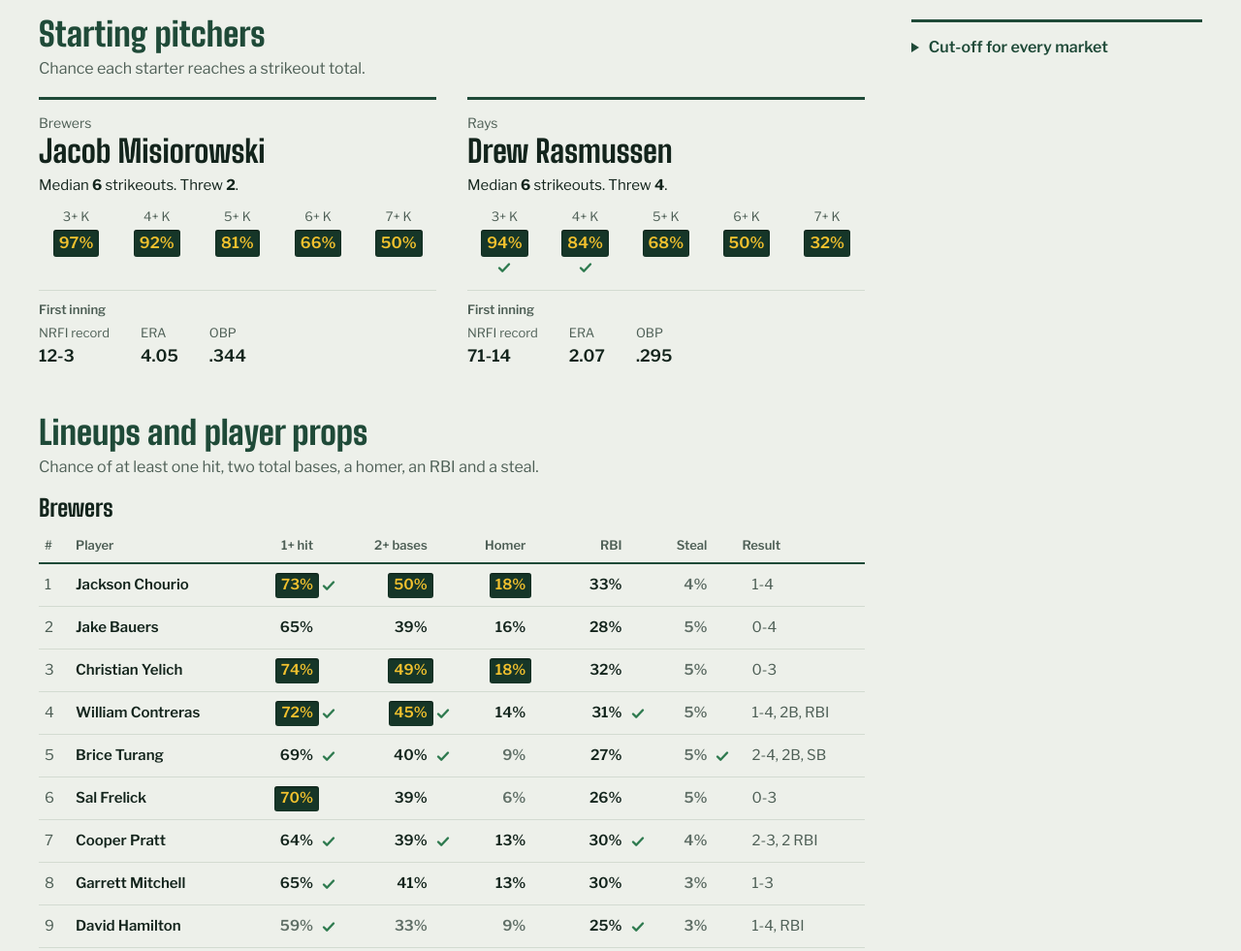
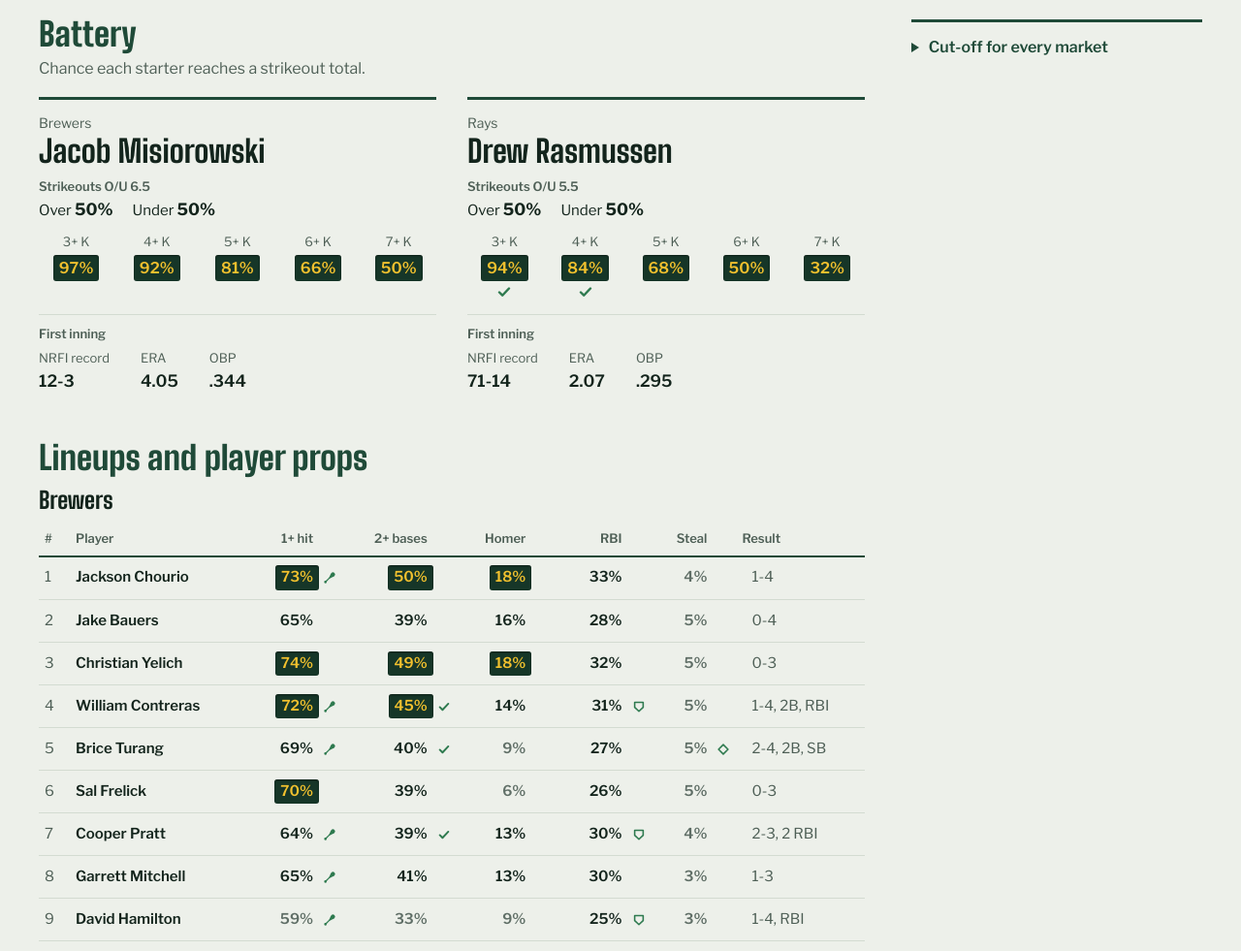
Before and after one commit to W-Riley-01/diamondmetrics-site, a website: page public/index.html in a window 1280 px wide. Shown: the part 1480-2461 px from the top of the page at 97% size. Drawn offline with Linux system fonts and the light colour scheme; no server answers.

Commit message:
Round 4: result lamps (green when the model's pick came true, red when it missed), strikeout O/U, battery heading, bat/plate/base/ball icons, yellow reserved for strong numbers, no 'indoors'; tests stop the whole server process tree

```diff
--- a/public/app.js
+++ b/public/app.js
@@ -83,29 +83,44 @@
     return el;
   }
 
-  function check() {
+  // A small line icon on a 16-unit grid. label null: decorative (hidden from screen readers).
+  function svgIcon(shapes, size, label) {
     const s = document.createElementNS(SVGNS, 'svg');
-    s.setAttribute('viewBox', '0 0 16 16');
-    s.setAttribute('width', '16');
-    s.setAttribute('height', '16');
-    s.setAttribute('aria-hidden', 'true');
-    s.setAttribute('focusable', 'false');
-    const p = document.createElementNS(SVGNS, 'path');
-    p.setAttribute('d', 'M3 8.5l3.2 3.2L13 4.5');
-    p.setAttribute('fill', 'none');
-    p.setAttribute('stroke', '#2E7A4F');
-    p.setAttribute('stroke-width', '2.4');
-    p.setAttribute('stroke-linecap', 'round');
-    p.setAttribute('stroke-linejoin', 'round');
-    s.append(p);
+    for (const [k, v] of [['viewBox', '0 0 16 16'], ['width', size], ['height', size], ['focusable', 'false'], ['class', 'ico']]) s.setAttribute(k, String(v));
+    if (label) { s.setAttribute('role', 'img'); s.setAttribute('aria-label', label); } else s.setAttribute('aria-hidden', 'true');
+    for (const [tag, attrs] of shapes) {
+      const el = document.createElementNS(SVGNS, tag);
+      const all = { fill: 'none', stroke: '#2E7A4F', 'stroke-width': '1.8', 'stroke-linecap': 'round', 'stroke-linejoin': 'round', ...attrs };
+      for (const [k, v] of Object.entries(all)) el.setAttribute(k, v);
+      s.append(el);
+    }
     return s;
   }
 
+  const CHECK = [['path', { d: 'M3 8.5l3.2 3.2L13 4.5', 'stroke-width': '2.4' }]];
+  // Lineup result icons, one per batter prop.
+  const ICONS = {
+    // A filled bat laid on the diagonal: knob, thin handle, tapering out to a rounded barrel.
+    hit: {
+      label: 'got a hit',
+      shapes: [['path', {
+        d: 'M-5.7-.75H-1C2-.75 3-2.5 5.5-2.5A2.5 2.5 0 0 1 5.5 2.5C3 2.5 2 .75-1 .75H-5.7A1.5 1.5 0 1 1-5.7-.75z',
+        transform: 'translate(8 8) rotate(-45)', fill: '#2E7A4F', stroke: 'none',
+      }]],
+    },
+    tb: { label: 'two or more bases', shapes: [['path', { d: 'M3 8.5l3.2 3.2L13 4.5', 'stroke-width': '2.2' }]] },
+    hr: { label: 'homered', shapes: [['circle', { cx: '8', cy: '8', r: '5.8' }], ['path', { d: 'M4.8 3.6c1.5 1.3 2.2 2.7 2.2 4.4s-.7 3.1-2.2 4.4', 'stroke-width': '1.2' }], ['path', { d: 'M11.2 3.6C9.7 4.9 9 6.3 9 8s.7 3.1 2.2 4.4', 'stroke-width': '1.2' }]] },
+    rbi: { label: 'drove in a run', shapes: [['path', { d: 'M3 2.8h10v6L8 13.4 3 8.8z' }]] },
+    sb: { label: 'stole a base', shapes: [['path', { d: 'M8 2.4L13.6 8 8 13.6 2.4 8z' }]] },
+  };
+
   // A check mark with words for screen readers, in a fixed-width slot so numbers stay aligned.
-  const mark = (yes, words) => h('span', { class: 'ck' }, yes ? [check(), h('span', { class: 'sr' }, ' ' + words)] : null);
+  const mark = (yes, words) => h('span', { class: 'ck' }, yes ? [svgIcon(CHECK, 16, null), h('span', { class: 'sr' }, ' ' + words)] : null);
+  // A lineup result icon in the same slot; the icon itself carries the words.
+  const propMark = (yes, kind) => h('span', { class: 'ck' }, yes ? svgIcon(ICONS[kind].shapes, 14, ICONS[kind].label) : null);
 
-  // A board lamp. Decorative: the text next to it carries the meaning.
-  const lamp = (on) => h('span', { class: 'lamp' + (on ? ' on' : ''), 'aria-hidden': 'true' });
+  // A board lamp. Decorative: the text next to it carries the meaning. state: '' (unlit), 'on' (live), 'hit' or 'miss'.
+  const lamp = (state) => h('span', { class: 'lamp' + (state ? ' ' + state : ''), 'aria-hidden': 'true' });
 
   // ---------- number and date formatting ----------
   const ok = (x) => typeof x === 'number' && Number.isFinite(x);
@@ -113,6 +128,7 @@
   const whole = (p) => Math.round(Number((p * 100).toPrecision(12)));
   const wholePct = (r) => (r <= 0 ? '<1%' : r >= 100 ? '>99%' : r + '%');
   const pct = (p) => (ok(p) ? wholePct(whole(p)) : '–');
+  const dist = (p) => Number(Math.abs(p - 0.5).toPrecision(12)); // so 0.45 and 0.55 count as the same distance from 50%
 
   function tier(p, key) {
     const t = THRESH[key];
@@ -125,11 +141,9 @@
   const btier = (p, key) => tier(p, key).replace('p-', 'b-');
 
   const pcell = (p, key) => h('span', { class: 'p ' + tier(p, key) }, pct(p));
-  const num1 = (x) => (ok(x) ? x.toFixed(1) : '–');
-  const trim1 = (x) => num1(x).replace(/\.0$/, '');
   const fix2 = (x) => (ok(x) ? x.toFixed(2) : '–');
   const dot3 = (x) => (ok(x) ? x.toFixed(3).replace(/^0\./, '.') : '–');
-  const runs = (x) => (ok(x) ? trim1(x) + (x === 1 ? ' run' : ' runs') : '–');
+  const runs = (x) => (ok(x) ? x.toFixed(1).replace(/\.0$/, '') + (x === 1 ? ' run' : ' runs') : '–');
 
   function ymd(s) {
     const m = /^(\d{4})-(\d{2})-(\d{2})$/.exec(s || '');
@@ -265,17 +279,22 @@
     return null;
   }
 
-  // The total-runs line shown on the board: the .5 line whose over chance is closest to 50%; on a tie, the higher line.
-  function ouLine(over) {
+  // The over/under line closest to even: of the lines in `over` (key -> chance of going over), the one whose
+  // unrounded chance is closest to 50%; on a tie, the higher line. lineOf turns a key into the line number.
+  function closestLine(over, lineOf) {
     let best = null;
     for (const k of Object.keys(over || {})) {
       const p = over[k];
-      if (!k.endsWith('.5') || !ok(p)) continue;
-      const d = Number(Math.abs(p - 0.5).toPrecision(12)); // so 0.45 and 0.55 count as the same distance
-      if (!best || d < best.d || (d === best.d && Number(k) > Number(best.k))) best = { k, d, over: whole(p) };
+      const line = lineOf(k);
+      if (line === null || !ok(p)) continue;
+      const d = dist(p);
+      if (!best || d < best.d || (d === best.d && line > best.line)) best = { line, d, p, over: whole(p) };
     }
     return best;
   }
+  // Total runs: the .5 keys of markets.total_over. Strikeouts: k_over[n] is n or more, the over on line n - 0.5.
+  const ouLine = (over) => closestLine(over, (k) => (k.endsWith('.5') ? Number(k) : null));
+  const kLine = (over) => closestLine(over, (k) => (/^\d+$/.test(k) ? Number(k) - 0.5 : null));
 
   // Dew point in whole °F: the file's value, or Magnus from temperature and humidity (the engine's constants 6.1078, 7.5, 237.3).
   function dewPointF(w) {
@@ -307,8 +326,7 @@
 
   // The board's top line: park, then first pitch, the date, or a stopped game's status; a lit lamp while live.
   function topLine(g, date, ls) {
-    const indoor = g.roof === 'dome' || (g.weather && g.weather.wind_label === 'Indoors');
-    const where = g.park ? g.park + (indoor ? ', indoors.' : '.') : null;
+    const where = g.park ? g.park + '.' : null;
     const day = longDate(date);
     const first = clock(g.start_time_utc);
     let when;
@@ -323,7 +341,7 @@
       if (g.status === 'live') live = liveText(g);
     }
     return [h('p', { class: 'bd-where' }, [where, when].filter(Boolean).join(' ')),
-      live ? h('p', { class: 'bd-live' }, lamp(true), live) : null];
+      live ? h('p', { class: 'bd-live' }, lamp('on'), live) : null];
   }
 
   // The line score: a plate per inning (at least nine), then R, H and E. ls is null before it loads or when it can't be fetched.
@@ -371,16 +389,69 @@
       h('tbody', null, row('away'), row('home')));
   }
 
+  // The model's pick for each board market and whether it came true (page.json results only).
+  // Each item: { cls, label (text and nodes), pick (null when even), hit (true, false, or null when unknown) }.
+  function boardPicks(g) {
+    const m = g.markets || {};
+    const res = finalResults(g);
+    const items = [];
+
+    // Winner: the higher unrounded win chance; exactly even means no pick.
+    const aw = m.away_win;
+    const hw = m.home_win;
+    if (ok(aw) && ok(hw)) {
+      const pick = aw === hw || aw === 0.5 || hw === 0.5 ? null : aw > hw ? 'away' : 'home';
+      let hit = null;
+      if (pick && res && ok(res.away_score) && ok(res.home_score) && res.away_score !== res.home_score) {
+        hit = (res.away_score > res.home_score ? 'away' : 'home') === pick;
+      }
+      items.push({ cls: 'lr-win', label: ['Winner ', pick ? nick(g[pick + '_team']) : 'even'], pick, hit });
+    }
+
+    // First 5: the highest of away, home and tie; a tie for the top means no pick.
+    const f5 = { away: m.f5_away, home: m.f5_home, tie: m.f5_tie };
+    if (Object.values(f5).every(ok)) {
+      const top = Math.max(f5.away, f5.home, f5.tie);
+      const leaders = Object.keys(f5).filter((k) => f5[k] === top);
+      const pick = leaders.length === 1 ? leaders[0] : null;
+      const led = res ? res.led_after_5 : null;
+      const hit = pick && (led === 'away' || led === 'home' || led === 'tie') ? led === pick : null;
+      items.push({ cls: 'lr-f5', label: ['First 5 ', pick === 'tie' ? 'Tie' : pick ? nick(g[pick + '_team']) : 'even'], pick, hit });
+    }
+
+    // Total runs: Over or Under on the board's line, whichever is likelier.
+    const ou = ouLine(m.total_over);
+    if (ou) {
+      const pick = ou.p > 0.5 ? 'over' : ou.p < 0.5 ? 'under' : null;
+      const hit = pick && res && ok(res.total_runs) ? (res.total_runs > ou.line) === (pick === 'over') : null;
+      items.push({ cls: 'lr-tot', label: pick ? ['Total ', pick === 'over' ? 'Over ' : 'Under ', String(ou.line)] : ['Total ', String(ou.line), ' even'], pick, hit });
+    }
+
+    // NRFI: no run in the 1st when the chance is above 50%, otherwise YRFI with the other side of the number.
+    const p = m.no_run_first;
+    const nrPick = ok(p) ? (p > 0.5 ? 'nrfi' : p < 0.5 ? 'yrfi' : null) : null;
+    const rif = res ? res.run_in_first : null;
+    items.push({
+      cls: 'lr-nr',
+      label: nrPick === 'yrfi'
+        ? ['YRFI ', num(wholePct(100 - whole(p)), 'b-plain')]
+        : ['NRFI ', num(pct(p), btier(p, 'nrfi'))],
+      pick: nrPick,
+      hit: nrPick && typeof rif === 'boolean' ? (nrPick === 'nrfi' ? !rif : rif) : null,
+    });
+    return items;
+  }
+
   function board(g, date) {
     const m = g.markets || {};
-    const res = finalResults(g);
+    const fin = g.status === 'final';
     const ou = ouLine(m.total_over);
 
     // Sportsbook layout: the away row shows the over, the home row the under, for the same line; the pair adds to 100.
     function ouCell(side) {
       if (!ou) return plate('–', 'b-plain');
       const over = side === 'away';
-      return plate(wholePct(over ? ou.over : 100 - ou.over), 'b-plain', (over ? 'Over ' : 'Under ') + ou.k);
+      return plate(wholePct(over ? ou.over : 100 - ou.over), 'b-plain', (over ? 'Over ' : 'Under ') + ou.line);
     }
 
     function row(side) {
@@ -404,13 +475,17 @@
         h('th', { scope: 'col' }, 'Total runs O/U'))),
       h('tbody', null, row('away'), row('home')));
 
-    // The lamp shows only where the result is a known yes or no.
-    const nrLit = res && typeof res.run_in_first === 'boolean' ? !res.run_in_first : null;
-    const lamps = h('div', { class: 'lamprow' },
-      h('p', { class: 'lr-nr' },
-        nrLit === null ? null : lamp(nrLit),
-        'NRFI ', num(pct(m.no_run_first), btier(m.no_run_first, 'nrfi')),
-        nrLit ? h('span', { class: 'sr' }, ' It happened.') : null));
+    // Result lamps: unlit before and during the game; on a final, green if the pick came true and red if it missed.
+    // No lamp when there is no pick, or the result isn't in page.json.
+    const lamps = h('div', { class: 'lamprow' }, h('ul', { class: 'lr' }, boardPicks(g).map((it) => {
+      let state = null;
+      if (it.pick && !fin) state = '';
+      else if (it.pick && it.hit !== null) state = it.hit ? 'hit' : 'miss';
+      return h('li', { class: it.cls },
+        state === null ? null : lamp(state),
+        it.label,
+        state === 'hit' || state === 'miss' ? h('span', { class: 'sr' }, state === 'hit' ? " Model's pick came true." : " Model's pick missed.") : null);
+    })));
 
     const top = h('div', { class: 'bd-top' }, topLine(g, date, null));
     // The scroll box stays in place across refreshes, so keyboard focus on it is kept.
@@ -512,13 +587,16 @@
     const res = finalResults(g);
     const threw = res && res.starter_k && ok(res.starter_k[side]) ? res.starter_k[side] : null;
     const ladder = Object.keys(p.k_over || {}).sort((a, b) => Number(a) - Number(b));
+    const kl = kLine(p.k_over);
     const f = p.first_inning;
     return h('div', { class: 'pit' },
       h('div', { class: 'who' }, nick(team)),
       h('div', { class: 'nm' }, p.name),
-      h('p', { class: 'ks' },
-        'Median ', h('b', null, trim1(p.median_k)), p.median_k === 1 ? ' strikeout.' : ' strikeouts.',
-        threw !== null ? [' Threw ', h('b', null, String(threw)), '.'] : null),
+      kl ? h('div', { class: 'kou' },
+        h('div', { class: 'kou-l' }, 'Strikeouts O/U ' + kl.line),
+        h('div', { class: 'kou-v' },
+          h('span', null, 'Over ', h('b', null, wholePct(kl.over))),
+          h('span', null, 'Under ', h('b', null, wholePct(100 - kl.over))))) : null,
       h('div', { class: 'ladder' }, ladder.map((k) => h('div', { class: 'rung' },
         h('div', { class: 'l' }, k + '+ K'),
         h('div', { class: 'v' }, pcell(p.k_over[k], 'k' + k)),
@@ -541,7 +619,7 @@
     const fin = !!(res && res.batters);
     const byId = {};
     if (fin) for (const r of res.batters[side] || []) byId[r.id] = r;
-    const cell = (p, key, yes) => h('td', null, h('span', { class: 'pv' }, pcell(p, key), fin ? mark(yes, 'happened') : null));
+    const cell = (p, key, kind, yes) => h('td', null, h('span', { class: 'pv' }, pcell(p, key), fin ? propMark(yes, kind) : null));
     const thead = h('thead', null, h('tr', null,
       h('th', { class: 'o', scope: 'col' }, '#'),
       h('th', { class: 'l', scope: 'col' }, 'Player'),
@@ -552,11 +630,11 @@
       return h('tr', null,
         h('td', { class: 'o' }, String(r.slot)),
         h('td', { class: 'n' }, r.name),
-        cell(r.hit, 'hit', b && b.h >= 1),
-        cell(r.tb2, 'tb', b && b.tb >= 2),
-        cell(r.hr, 'hr', b && b.hr >= 1),
-        cell(r.rbi, 'rbi', b && b.rbi >= 1),
-        cell(r.sb, 'sb', b && b.sb >= 1),
+        cell(r.hit, 'hit', 'hit', b && b.h >= 1),
+        cell(r.tb2, 'tb', 'tb', b && b.tb >= 2),
+        cell(r.hr, 'hr', 'hr', b && b.hr >= 1),
+        cell(r.rbi, 'rbi', 'rbi', b && b.rbi >= 1),
+        cell(r.sb, 'sb', 'sb', b && b.sb >= 1),
         fin ? h('td', { class: 'rs' }, b ? b.line : '–') : null);
     }));
     const table = h('table', { class: 't' + (fin ? ' fin' : '') }, h('caption', { class: 'sr' }, team + ' batting order'), thead, tbody);
@@ -690,9 +768,9 @@
       const b = board(g, page.date);
       boardSlot.replaceChildren(b);
       mainCol.replaceChildren(...[conditions(g), totals(g),
-        section('pitchers', 'Starting pitchers', 'Chance each starter reaches a strikeout total.',
+        section('pitchers', replay ? 'Battery' : "Today's battery", 'Chance each starter reaches a strikeout total.',
           h('div', { class: 'pits' }, pitcher(g, 'away'), pitcher(g, 'home'))),
-        section('lineups', 'Lineups and player props', 'Chance of at least one hit, two total bases, a homer, an RBI and a steal.',
+        section('lineups', 'Lineups and player props', null,
           lineupTable(g, 'away'), lineupTable(g, 'home')),
       ].filter(Boolean));
       score.show(g, b);
--- a/public/styles.css
+++ b/public/styles.css
@@ -1,6 +1,6 @@
 /* diamondmetrics: MLB predictions. Outfield scoreboard look. Light theme only.
-   Fonts are self-hosted (SIL Open Font License, see fonts/). One meaning for yellow:
-   yellow numerals on a green plate mean strong; a yellow outline marks the half-inning being played. */
+   Fonts are self-hosted (SIL Open Font License, see fonts/). Yellow means only one thing:
+   yellow numerals on a green plate are strong. Lamps are green (pick came true), red (missed) or white (live). */
 
 @font-face {
   font-family: "Big Shoulders";
@@ -26,6 +26,8 @@
   --seam: #2B5B46;
   --white: #F4F5F0;
   --lamp: #F2C12E;
+  --hit: #7CF0A6;
+  --miss: #FF6B5E;
   --dim: #93AB9E;
   --label: #C9D6CE;
   --ground: #EDF0EA;
@@ -79,7 +81,7 @@ a:hover { color: var(--hover); }
 .links { display: flex; flex-wrap: wrap; column-gap: 8px; font-size: 15px; }
 .links a { display: inline-flex; align-items: center; min-height: 44px; padding: 0 10px; color: var(--label); text-decoration: none; }
 .links a:hover { color: #fff; }
-.links a[aria-current] { color: #fff; text-decoration: underline 3px var(--lamp); text-underline-offset: 9px; }
+.links a[aria-current] { color: #fff; text-decoration: underline 3px var(--white); text-underline-offset: 9px; }
 
 /* ---------- countdown ---------- */
 .countdown { padding-top: 24px; display: flex; flex-wrap: wrap; align-items: center; column-gap: 14px; row-gap: 8px; }
@@ -113,16 +115,18 @@ h1 + .upd { margin-top: 14px; }
 .b-low { color: var(--dim); }
 .cap { margin-top: 5px; font-size: 13px; color: var(--label); white-space: nowrap; }
 
-/* lamps */
+/* lamps: unlit, live (white), pick came true (green), pick missed (red) */
 .lamp { flex: none; display: inline-block; width: 14px; height: 14px; border-radius: 50%; background: var(--plate); box-shadow: inset 0 0 0 2px var(--seam); }
-.lamp.on { background: #FFF8D6; box-shadow: 0 0 0 2px var(--lamp), 0 0 10px 2px rgba(242, 193, 46, .65); }
+.lamp.on { background: var(--white); box-shadow: 0 0 0 2px rgba(244, 245, 240, .35), 0 0 10px 2px rgba(244, 245, 240, .55); }
+.lamp.hit { background: var(--hit); box-shadow: 0 0 0 2px rgba(124, 240, 166, .35), 0 0 10px 2px rgba(124, 240, 166, .55); }
+.lamp.miss { background: var(--miss); box-shadow: 0 0 0 2px rgba(255, 107, 94, .35), 0 0 10px 2px rgba(255, 107, 94, .55); }
 
 /* out-of-town board */
 .oot h2 { margin: 0 0 16px; font-family: var(--display); font-weight: 800; font-size: 28px; line-height: 1; color: var(--white); }
 .oot-grid { display: grid; grid-template-columns: repeat(auto-fill, minmax(340px, 1fr)); gap: 10px; }
 .gm { font: inherit; color: var(--white); background: transparent; border: 0; box-shadow: inset 0 0 0 1px var(--seam); border-radius: 4px; min-width: 0; min-height: 44px; padding: 8px 12px; display: flex; flex-wrap: wrap; align-items: center; gap: 6px 8px; text-align: left; cursor: pointer; }
 .gm:hover { background: var(--seam); }
-.gm[aria-pressed="true"] { background: var(--seam); outline: 2px solid var(--lamp); outline-offset: -2px; }
+.gm[aria-pressed="true"] { background: var(--seam); outline: 2px solid var(--white); outline-offset: -2px; }
 .gm[aria-pressed="true"]:focus-visible { outline-width: 3px; outline-offset: 2px; }
 .gm-t { font-family: var(--display); font-weight: 800; font-size: 22px; line-height: 1; }
 .gm-at { font-size: 14px; color: var(--label); }
@@ -145,7 +149,7 @@ h1 + .upd { margin-top: 14px; }
 .ls .rhe.first { border-left: 2px solid var(--seam); padding-left: 10px; }
 .ip { display: flex; align-items: center; justify-content: center; width: 34px; height: 40px; margin: 0 auto; background: var(--plate); border-radius: 3px; box-shadow: inset 0 2px 3px rgba(0, 0, 0, .5); font-family: var(--display); font-weight: 700; font-size: 28px; line-height: 1; color: var(--white); }
 .ip.big { width: 44px; height: 48px; font-size: 34px; }
-.ip.cur { outline: 2px solid var(--lamp); outline-offset: -2px; }
+.ip.cur { outline: 2px solid var(--white); outline-offset: -2px; }
 
 /* main board: model numbers, below the line score */
 .model { margin-top: 18px; padding-top: 6px; border-top: 2px solid var(--seam); }
@@ -156,9 +160,11 @@ h1 + .upd { margin-top: 14px; }
 .nick { display: block; font-family: var(--display); font-weight: 800; font-size: 48px; line-height: 1; color: var(--white); white-space: nowrap; }
 .pitch { display: block; margin-top: 6px; font-size: 14px; font-weight: 400; color: var(--label); white-space: nowrap; }
 
+/* result lamps: one per board market */
 .lamprow { margin-top: 14px; padding-top: 14px; border-top: 2px solid var(--seam); }
-.lr-nr { font-size: 15px; color: var(--white); }
-.lr-nr .lamp { margin-right: 8px; vertical-align: -1px; }
+.lr { margin: 0; padding: 0; list-style: none; display: flex; flex-wrap: wrap; align-items: center; gap: 10px 32px; font-size: 15px; color: var(--white); }
+.lr li { white-space: nowrap; }
+.lr .lamp { margin-right: 8px; vertical-align: -1px; }
 .num { font-family: var(--display); font-weight: 800; font-size: 22px; line-height: 1; }
 
 /* ---------- below the board ---------- */
@@ -171,12 +177,14 @@ h1 + .upd { margin-top: 14px; }
 .sec > .subl { margin-bottom: 18px; }
 .sec > h2 + .cond-note, .sec > h2 + .wx { margin-top: 14px; }
 .sec > h2 + .hrbox { margin-top: 14px; }
+.sec > h2 + .lu { margin-top: 14px; }
 
 /* probability chips in tables: strong = yellow on a plate, watch = ink, low = grey */
 .p { display: inline-block; font-weight: 600; padding: 2px 6px; border-radius: 3px; white-space: nowrap; }
 .p-strong { background: var(--plate); color: var(--lamp); box-shadow: inset 0 1px 2px rgba(0, 0, 0, .45); }
 .p-watch { color: var(--ink); }
 .p-low { color: var(--low); }
+/* the slot for a check mark or a result icon, so numbers stay aligned */
 .ck { display: inline-flex; align-items: center; width: 18px; justify-content: flex-end; vertical-align: middle; }
 .ck svg { display: block; }
 
@@ -202,12 +210,15 @@ h1 + .upd { margin-top: 14px; }
 .bar-fill { height: 18px; background: var(--bar); }
 .tot-v { font-weight: 600; text-align: right; }
 
-/* pitchers */
+/* battery */
 .pits { display: flex; flex-wrap: wrap; gap: 32px; }
 .pit { flex: 1 1 280px; min-width: 0; border-top: 3px solid var(--board); padding-top: 14px; }
 .pit .who { font-size: 14px; color: var(--muted); }
 .pit .nm { margin-top: 2px; font-family: var(--display); font-weight: 700; font-size: 32px; line-height: 1.05; }
-.pit .ks { margin-top: 8px; font-size: 15px; }
+.kou { margin-top: 10px; }
+.kou-l { font-size: 13px; font-weight: 600; color: var(--muted); }
+.kou-v { margin-top: 2px; display: flex; flex-wrap: wrap; gap: 4px 20px; font-size: 15px; }
+.kou-v b { font-size: 17px; font-weight: 700; }
 .ladder { margin-top: 12px; display: grid; grid-template-columns: repeat(5, minmax(0, 1fr)); gap: 6px; }
 .rung { text-align: center; }
 .rung .l { font-size: 13px; color: var(--muted); }
@@ -230,7 +241,7 @@ table.t { width: 100%; border-collapse: collapse; font-size: 15px; }
 .t .rs { text-align: left; padding-left: 16px; color: var(--muted); }
 .pv { display: inline-flex; align-items: center; justify-content: flex-end; }
 .t th.v { padding-right: 12px; }       /* cell padding + the chip's side padding: header ends over the number */
-.t.fin th.v { padding-right: 30px; }  /* plus the 18px check slot on final games */
+.t.fin th.v { padding-right: 30px; }  /* plus the 18px icon slot on final games */
 
 /* rail: Beat the Streak */
 .bts { margin: 0; padding: 0; list-style: none; border-top: 1px solid var(--rule); }
@@ -307,6 +318,7 @@ footer .wrap { padding-top: 28px; padding-bottom: 28px; display: flex; flex-wrap
   .plate .pc { font-size: 19px; }
   .cap { font-size: 12px; }
   .lamprow { margin-top: 4px; }
+  .lr { gap: 10px 20px; }
 
   .cols { margin-top: 36px; }
   .sec h2 { font-size: 30px; }
```
Also changed, not shown: README.md, 1 other file.
